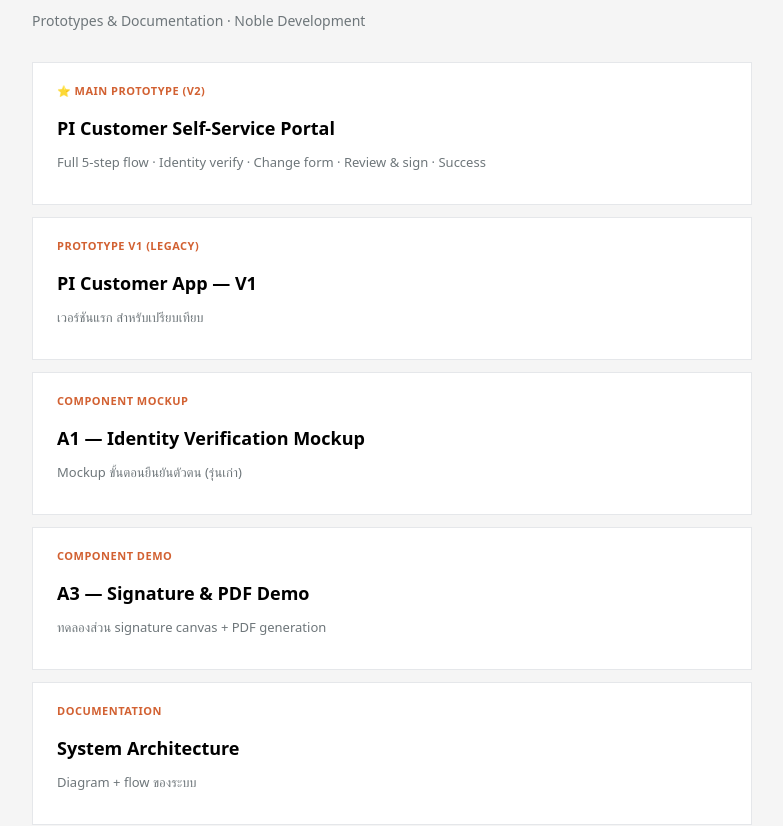
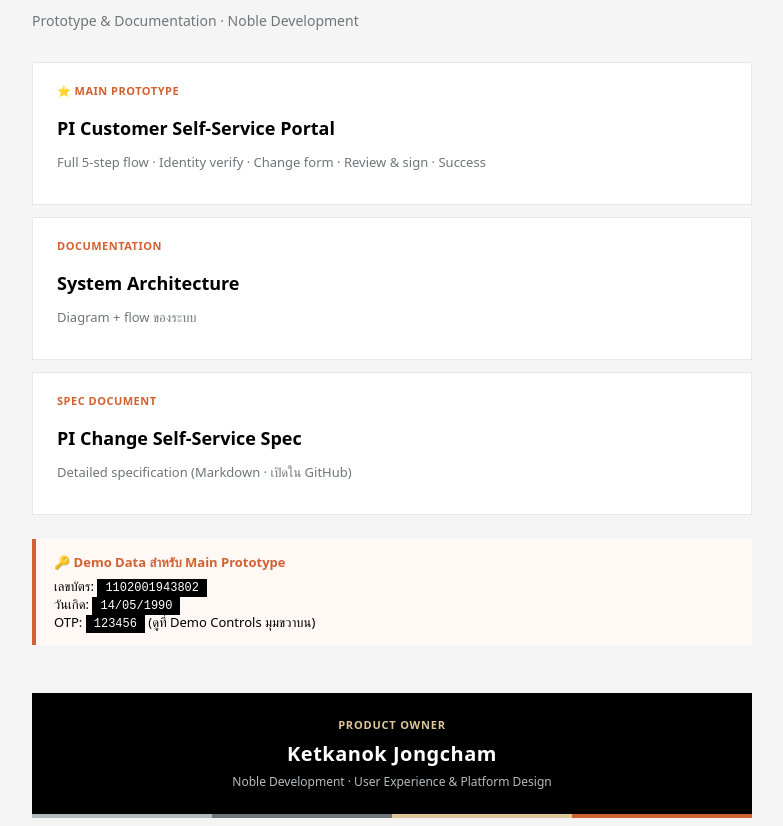
Before and after one commit to POnoble/customer-info-modification, a plain HTML site: page index.html in a window 1280 px wide. Shown: the part 132-958 px from the top of the page, without its empty margins (248-1031 px from the left). Drawn offline with Linux system fonts and the light colour scheme.

Commit message:
Clean up landing page — keep only main prototype + docs

```diff
--- a/index.html
+++ b/index.html
@@ -2,7 +2,7 @@
 <html lang="th">
 <head>
 <meta charset="utf-8">
-<title>Customer Information Modification — Prototypes</title>
+<title>Customer Information Modification — Prototype</title>
 <style>
   body{font-family:'Kanit',system-ui,sans-serif;background:#F5F5F5;margin:0;padding:48px 24px;color:#000}
   .container{max-width:720px;margin:0 auto}
@@ -22,36 +22,28 @@
   .demo{background:#FFF8F4;border-left:4px solid #D26132;padding:14px 18px;font-size:13px;margin-top:24px}
   .demo b{display:block;color:#D26132;margin-bottom:6px}
   .demo code{background:#000;color:#fff;padding:2px 8px;font-family:monospace;font-size:12px}
+  .credit{margin-top:48px;padding:24px;background:#000;color:#fff;text-align:center}
+  .credit .role{font-size:11px;color:#DDC69A;font-weight:700;letter-spacing:.8px;text-transform:uppercase;margin-bottom:8px}
+  .credit .name{font-size:20px;font-weight:700;letter-spacing:.5px}
+  .credit .org{font-size:12px;color:#B4BBBF;margin-top:6px}
+  .footer-pattern{display:flex;height:4px}
+  .footer-pattern span{flex:1}
+  .footer-pattern span:nth-child(1){background:#B4BBBF}
+  .footer-pattern span:nth-child(2){background:#6E767A}
+  .footer-pattern span:nth-child(3){background:#DDC69A}
+  .footer-pattern span:nth-child(4){background:#D26132}
 </style>
 </head>
 <body>
 <div class="container">
   <div class="pattern"><span></span><span></span><span></span><span></span></div>
   <h1>Customer Information Modification</h1>
-  <p class="lede">Prototypes & Documentation · Noble Development</p>
+  <p class="lede">Prototype & Documentation · Noble Development</p>
 
   <a class="card" href="PI-Customer-App-V2.html">
-    <div class="label">⭐ Main Prototype (V2)</div>
+    <div class="label">⭐ Main Prototype</div>
     <h3>PI Customer Self-Service Portal</h3>
     <p>Full 5-step flow · Identity verify · Change form · Review & sign · Success</p>
-  </a>
-
-  <a class="card" href="PI-Customer-App.html">
-    <div class="label">Prototype V1 (Legacy)</div>
-    <h3>PI Customer App — V1</h3>
-    <p>เวอร์ชันแรก สำหรับเปรียบเทียบ</p>
-  </a>
-
-  <a class="card" href="A1-Identity-Verify-Mockup.html">
-    <div class="label">Component Mockup</div>
-    <h3>A1 — Identity Verification Mockup</h3>
-    <p>Mockup ขั้นตอนยืนยันตัวตน (รุ่นเก่า)</p>
-  </a>
-
-  <a class="card" href="A3-Prototype-Signature-PDF.html">
-    <div class="label">Component Demo</div>
-    <h3>A3 — Signature & PDF Demo</h3>
-    <p>ทดลองส่วน signature canvas + PDF generation</p>
   </a>
 
   <a class="card" href="System-Architecture.html">
@@ -72,6 +64,13 @@
     วันเกิด: <code>14/05/1990</code><br>
     OTP: <code>123456</code> (ดูที่ Demo Controls มุมขวาบน)
   </div>
+
+  <div class="credit">
+    <div class="role">Product Owner</div>
+    <div class="name">Ketkanok Jongcham</div>
+    <div class="org">Noble Development · User Experience & Platform Design</div>
+  </div>
+  <div class="footer-pattern"><span></span><span></span><span></span><span></span></div>
 </div>
 </body>
 </html>
```
